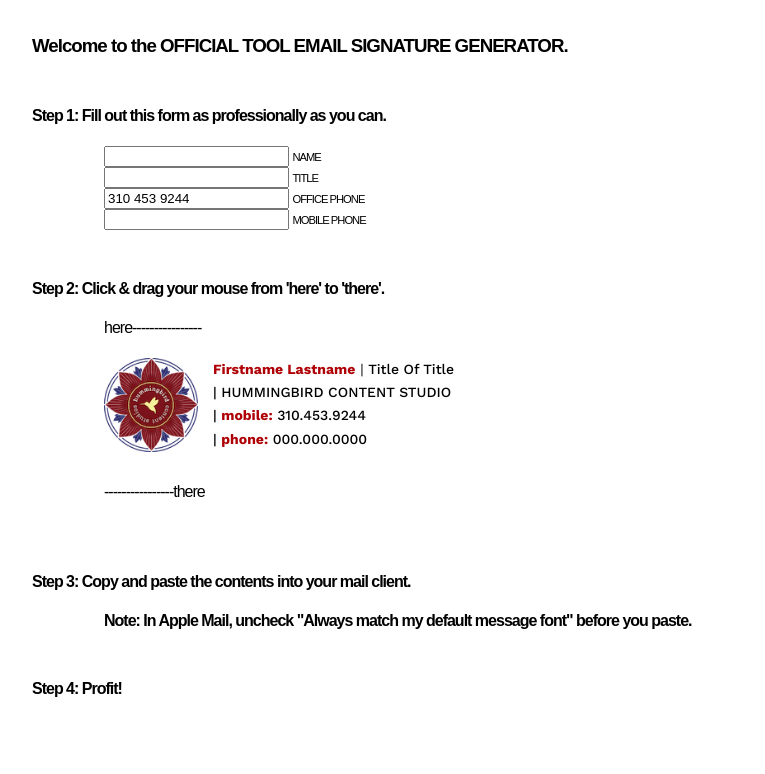
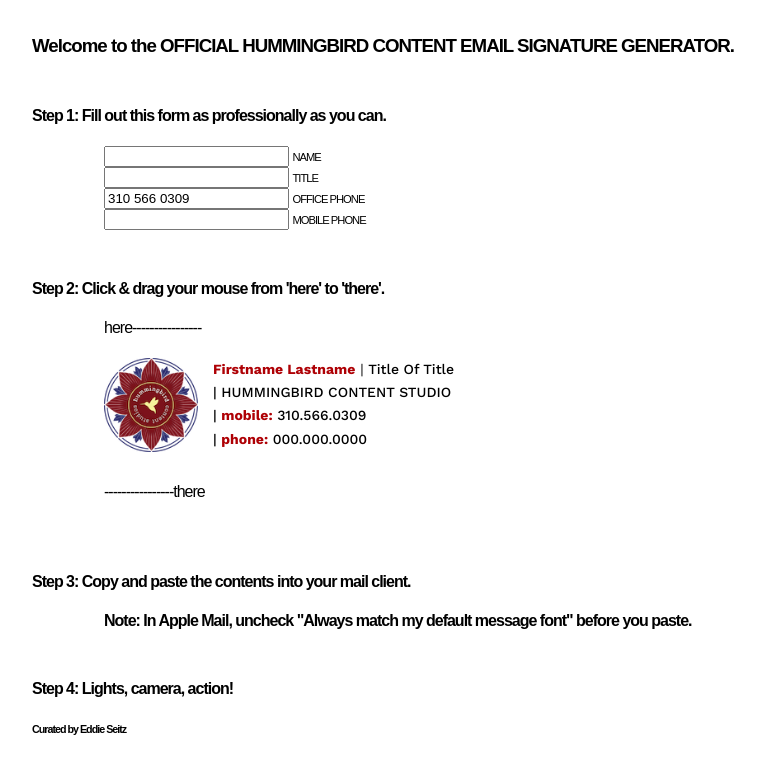
Before and after one commit to scoobyed1/hummingbirdcontent, a plain HTML site: page index.html in a window 1280 px wide. Shown: the whole page, without its empty margins (0-765 px from the left). Drawn offline with nearby package versions, Linux system fonts and the light colour scheme; a web font is replaced by a local one.

Commit message:
content updates

```diff
--- a/index.html
+++ b/index.html
@@ -19,7 +19,7 @@
         // load template html
         req = new XMLHttpRequest();
         req.onload = loadedTemplate;
-        req.open("get", "v2-sig.html", true);
+        req.open("get", "sig.html", true);
         req.send();
       });
 
@@ -34,8 +34,8 @@
       let defaultData = {
         name: 'firstname lastname',
         title: 'title of title',
-        office_phone: '310 453 9244',
-        office_phone_url: '3104539244',
+        office_phone: '310 566 0309',
+        office_phone_url: '3105660309',
         mobile_phone: '000 000 0000',
         mobile_phone_url: '0000000000'
       };
@@ -230,7 +230,7 @@
 </head>
 <body>
 
-<h3 class="welcome no-select">Welcome to the OFFICIAL TOOL EMAIL SIGNATURE GENERATOR.</h3>
+<h3 class="welcome no-select">Welcome to the OFFICIAL HUMMINGBIRD CONTENT EMAIL SIGNATURE GENERATOR.</h3>
 <h4 class="no-select">Step 1: Fill out this form as professionally as you can.</h4>
 
 <form class="no-select step-content">
@@ -243,7 +243,7 @@
         <span class="no-select">title</span>
     </div>
     <div class="input" type="tel">
-        <input id="office-phone" value="310 453 9244">
+        <input id="office-phone" value="310 566 0309">
         <span class="no-select">office phone</span>
     </div>
     <div class="input">
@@ -261,17 +261,13 @@
     <div id="generator-output"></div>
     <div class="no-select">----------------there</div>
 </div>
-<!-- <h4 class="no-select">Step 3: Gently click the button to copy the signature to your clipboard.</h4>
 
-<div class="copy-block step-content">
-	<div class="copy-btn">COPY TO CLIPBOARD</div>
-	<div class="copied">COPIED!</div>
-</div> -->
-
-<!-- <h4 class="no-select">Step 4: Paste the contents into your mail client's signature box.</h4> -->
 <h4 class="no-select">Step 3: Copy and paste the contents into your mail client.</h4>
 <h4 class= "no-select step-content"> Note: In Apple Mail, uncheck "Always match my default message font" before you paste.</h4>
-<h4 class="no-select">Step 4: Profit!</h4>
+<h4 class="no-select">Step 4: Lights, camera, action!</h4>
 
+<footer>
+    <h6>Curated by Eddie Seitz</h6>
+</footer>
 </body>
 </html>
--- a/v2-sig.html
+++ b/sig.html
@@ -1,6 +1,6 @@
 <div class="desktop" name="sig-container">
     <div style=" overflow:hidden; padding-top: 1.5em; min-width: 240px; font-family: 'Work Sans', sans-serif; font-size: 14px; ">
-        <a href="#" target="_blank" style="float: left;">
+        <a href="http://hummingbirdcontent.com" target="_blank" style="float: left;">
             <img src="./hummingbird_114.png" alt="logo" nosend="1" style=" margin-bottom: 10px; width: 94px; height: 94px; " width="94" height="94">
         </a>
         <div style="float: left; margin-left: 15px;">
@@ -18,7 +18,7 @@
 <!--Mobile version-->
 <div class="mobile" name="sig-container">
     <div style=" overflow:hidden; padding-top: 1.5em; min-width: 240px; font-size: 14px; ">
-        <a href="#" target="_blank" style="float: left;">
+        <a href="http://hummingbirdcontent.com" target="_blank" style="float: left;">
             <img src="./hummingbird_114.png" alt="logo" nosend="1" style=" margin-bottom: 10px; width: 94px; height: 94px; " width="94" height="94">
         </a>
         <div style="float: left; margin-left: 15px;">
```
